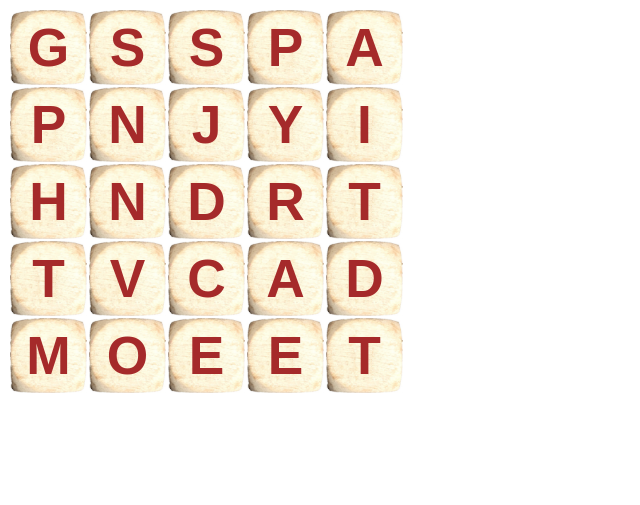
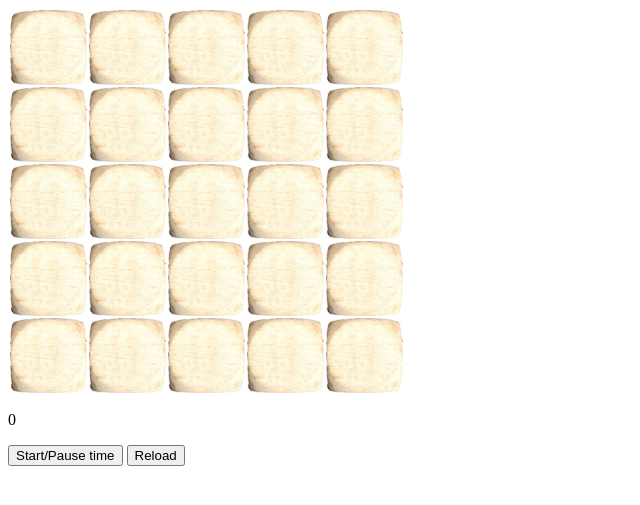
Before and after one commit to pmadridb/miboggle, a Django app: page /boggle/ in a window 1280 px wide. Shown: the top 505 px of the page, without its empty margins (0-640 px from the left). Run offline with Django 3.2, Linux system fonts and the light colour scheme.

Commit message:
Added timer

```diff
--- a/boggle/templates/index.html
+++ b/boggle/templates/index.html
@@ -15,3 +15,50 @@
         {% endfor %}
     </tbody>
 </table>
+
+<p id="timer">0</p>
+
+<button onclick="startTimer()">Start/Pause time</button>
+<button onclick="location.reload()">Reload</button>
+
+<script>
+    var interval = null;
+    var timer = 60 * 3;
+    function startTimer() {
+        if (interval != null) {
+            blurBoard();
+            clearInterval(interval);
+            interval = null;
+            return;
+        } else {
+            Array.from(document.getElementsByTagName('td')).forEach(element => {
+                element.style.color = 'brown';
+            });
+            var display = document.querySelector('#timer');
+            var minutes, seconds;
+        }
+        interval = setInterval(function () {
+            minutes = parseInt(timer / 60, 10)
+            seconds = parseInt(timer % 60, 10);
+
+            minutes = minutes < 10 ? "0" + minutes : minutes;
+            seconds = seconds < 10 ? "0" + seconds : seconds;
+
+            display.textContent = minutes + ":" + seconds;
+
+            if (--timer < 0) {
+                clearInterval(interval);
+            }
+        }, 1000);
+    }
+
+    document.addEventListener("DOMContentLoaded", function(event) {
+        blurBoard();
+    });
+
+    function blurBoard() {
+        Array.from(document.getElementsByTagName('td')).forEach(function(element) {
+            element.style.color = 'transparent';
+        });
+    }
+</script>
```
